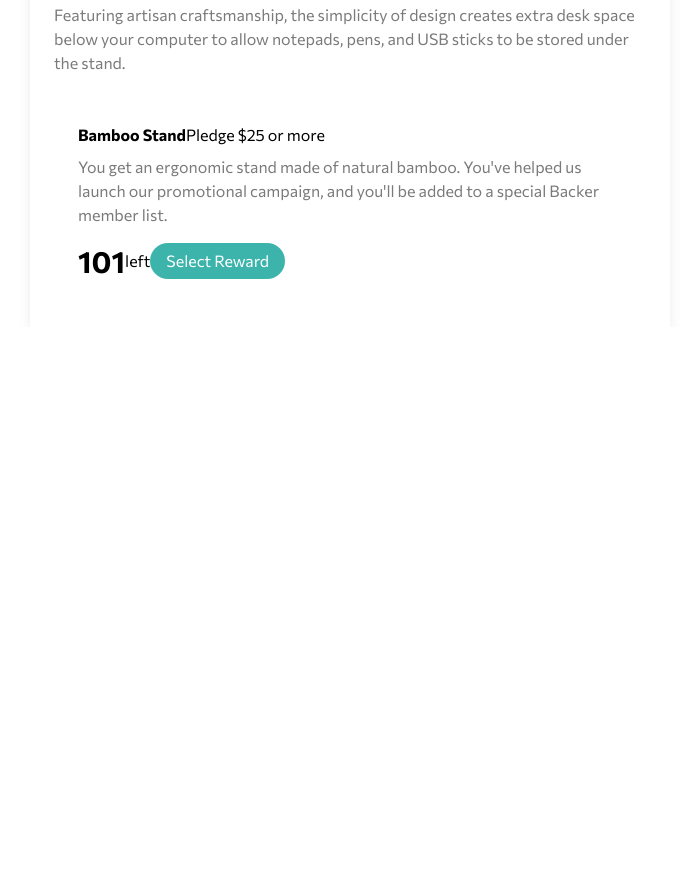
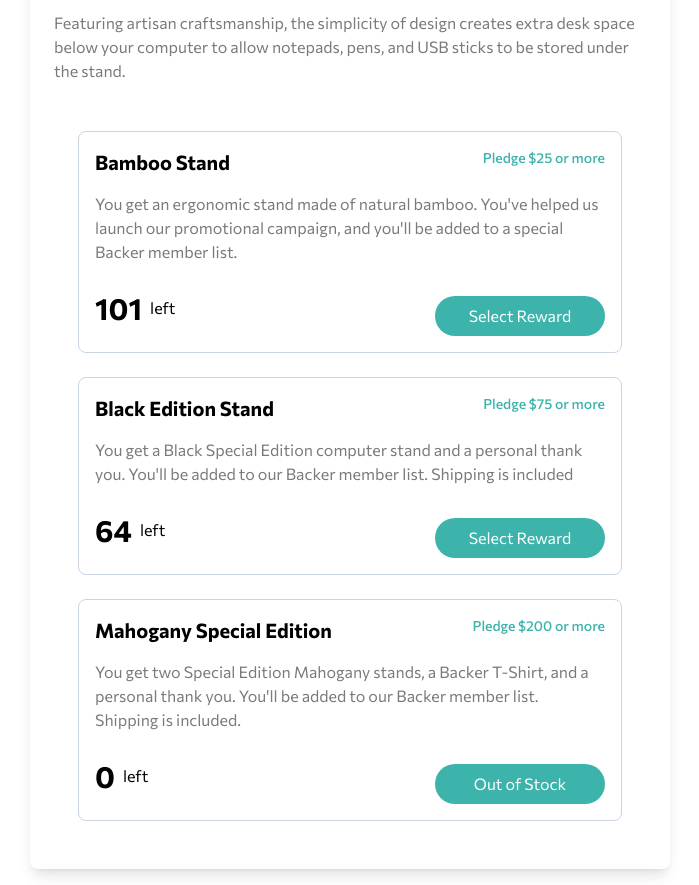
Before and after one commit to issa99-lab/Crowd-Funding-Product-Page, a website: page index.html in a window 1280 px wide. Shown: the part 1200-2085 px from the top of the page, without its empty margins (290-989 px from the left). Before the commit the page ends 1527 px from the top, so only its background shows below. Drawn offline with Linux system fonts and the light colour scheme.

Commit message:
All default css done

```diff
--- a/index.html
+++ b/index.html
@@ -41,12 +41,12 @@
       </nav>
     </section>
     <!-- Main section -->
-    <section class="flex flex-col relative">
+    <section class="flex flex-col relative mb-4">
       <div class="flex flex-col w-11/12 container gap-6 mx-auto lg:w-1/2">
         <!-- first main child div -->
         <!-- first main child div -->
         <div
-          class="flex flex-col justify-center rounded-3xl items-center p-6 shadow-lg gap-4 text-center -top-10 z-10 md:gap-6 lg:gap-6"
+          class="flex flex-col justify-center rounded-lg items-center p-6 shadow-lg gap-4 text-center -top-10 z-10 md:gap-6 lg:gap-6"
         >
           <img
             src="images/logo-mastercraft.svg"
@@ -85,7 +85,7 @@
         <!-- second main child div -->
         <!-- second main child div -->
         <div
-          class="flex flex-col p-6 rounded-3xl shadow-lg gap-4 text-center md:gap-6 md:justify-start lg:gap-6 lg:justify-start"
+          class="flex flex-col p-6 rounded-lg shadow-lg gap-4 text-center md:gap-6 md:justify-start lg:gap-6 lg:justify-start"
         >
           <div
             class="flex flex-col divide-dark-gray divide-y p-6 gap-8 items-center text-center md:gap-6 md:divide-x md:divide-y-0 md:flex-row md:pl-0 lg:pl-0 lg:flex-row lg:divide-x lg:divide-y-0"
@@ -115,10 +115,10 @@
         <!-- third main child div -->
         <!-- third main child div -->
         <div
-          class="flex flex-col p-6 rounded-3xl shadow-lg gap-4 justify-start md:gap-6 lg:gap-6"
+          class="justify-start flex flex-col p-6  rounded-lg shadow-lg gap-4 md:gap-6 lg:gap-6 "
         >
-          <h2 class="text-2xl font-bold mb-2 lg:mb-4">About this project</h2>
-          <p class="text-dark-gray mb-2">
+          <h2 class=" text-2xl font-bold mb-2 lg:mb-4">About this project</h2>
+          <p class="text-dark-gray mb-2 ">
             The Mastercraft Bamboo Monitor Riser is a sturdy and stylish
             platform that elevates your screen to a more comfortable viewing
             height. Placing your monitor at eye level has the potential to
@@ -135,16 +135,18 @@
           <section
             class="flex flex-col p-6 gap-4 md:gap-6 justify-start lg:gap-6"
           >
+
             <!-- child child 1 -->
-            <div class="flex flex-col p-4">
+            <!-- child child 1 -->
+            <div class="flex flex-col border border-gray rounded-lg p-4">
               <!-- 111 -->
               <div
-                class="flex flex-col md:flex-row md:justify-between lg:justify-between lg:flex-row"
+                class="flex flex-col md:flex-row md:mb-2 md:justify-between lg:justify-between lg:flex-row lg:mb-2"
               >
                 <!-- children -->
                 <p class="font-bold pb-2 lg:text-xl">Bamboo Stand</p>
                 <!-- children -->
-                <p class="text-dark-cyan mb-2 inline-block lg:text-sm">Pledge $25 or more</p>
+                <p class="text-moderate-cyan font-medium mb-2 inline-block text-sm">Pledge $25 or more</p>
               </div>
               <!-- 222 -->
               <div class="">
@@ -156,19 +158,83 @@
               </div>
               <!-- 333 -->
               <div
-                class="flex flex-col md:flex-row md:text-center md:justify-between lg:justify-between lg:flex-row lg:text-center"
+                class="flex flex-col md:flex-row md:items-center md:justify-between lg:justify-between lg:flex-row lg:text-center lg:items-center"
               >
-                <div class="flex items-center ">
-                  <h3 class="font-bold text-3xl md:pr-4">101</h3>
+                <div class="flex items-center mb-2 ">
+                  <h2 class="font-bold text-3xl pr-2">101</h2>
                   <span class="">left</span>
                 </div>
 
-              <button class="rounded-full  bg-moderate-cyan  text-white md:py-2 md:px-4 lg:py-2 lg:px-4 ">
+              <button class="rounded-full w-1/2 mt-2  bg-moderate-cyan  text-white py-2 px-4 md:w-1/3 lg:w-1/3">
                     Select Reward</button>
-
                 </div>
               </div>
+
+              <!-- Child child 2 -->
+              <!-- Child child 2 -->
+              <div class="flex flex-col border border-gray rounded-lg p-4">
+                <!-- 111 -->
+                <div
+                  class="flex flex-col md:flex-row md:mb-2 md:justify-between lg:justify-between lg:flex-row lg:mb-2"
+                >
+                  <!-- children -->
+                  <p class="font-bold pb-2 lg:text-xl">Black Edition Stand</p>
+                  <!-- children -->
+                  <p class="text-moderate-cyan font-medium mb-2 inline-block text-sm">Pledge $75 or more</p>
+                </div>
+                <!-- 222 -->
+                <div class="">
+                  <p class="text-dark-gray text-base mb-4 pb-2">
+                    You get a Black Special Edition computer stand and a personal thank you. You'll be added to our Backer member list. Shipping is included
+                  </p>
+                </div>
+                <!-- 333 -->
+                <div
+                  class="flex flex-col md:flex-row md:items-center md:justify-between lg:justify-between lg:flex-row lg:text-center lg:items-center"
+                >
+                  <div class="flex items-center mb-2 ">
+                    <h2 class="font-bold text-3xl pr-2">64</h2>
+                    <span class="">left</span>
+                  </div>
+
+                <button class="rounded-full w-1/2 mt-2  bg-moderate-cyan  text-white py-2 px-4 md:w-1/3 lg:w-1/3">
+                      Select Reward</button>
+                  </div>
+                </div>
+
+                <!-- Child child 3 -->
+              <!-- Child child 3 -->
+              <div class="flex flex-col border border-gray rounded-lg p-4">
+                <!-- 111 -->
+                <div
+                  class="flex flex-col md:flex-row md:mb-2 md:justify-between lg:justify-between lg:flex-row lg:mb-2"
+                >
+                  <!-- children -->
+                  <p class="font-bold pb-2 lg:text-xl">Mahogany Special Edition</p>
+                  <!-- children -->
+                  <p class="text-moderate-cyan font-medium mb-2 inline-block text-sm">Pledge $200 or more</p>
+                </div>
+                <!-- 222 -->
+                <div class="">
+                  <p class="text-dark-gray text-base mb-4 pb-2">
+                    You get two Special Edition Mahogany stands, a Backer T-Shirt, and a personal thank you. You'll be added to our Backer member list. Shipping is included.
+                  </p>
+                </div>
+                <!-- 333 -->
+                <div
+                  class="flex flex-col md:flex-row md:items-center md:justify-between lg:justify-between lg:flex-row lg:text-center lg:items-center"
+                >
+                  <div class="flex items-center mb-2 ">
+                    <h2 class="font-bold text-3xl pr-2">0</h2>
+                    <span class="">left</span>
+                  </div>
+
+                <button class="rounded-full w-1/2 mt-2  bg-moderate-cyan  text-white py-2 px-4 md:w-1/3 lg:w-1/3">
+                      Out of Stock</button>
+                  </div>
+                </div>
             </div>
+
           </section>
         </div>
       </div>
--- a/tailwind.config.js
+++ b/tailwind.config.js
@@ -24,8 +24,8 @@ module.exports = {
 
     extend: {
       backgroundImage: {
-        'hero-desktop': "url('images/image-hero-desktop.jpg')",
-        'hero-mobile': "url('images/image-hero-mobile.jpg') ",
+        'hero-desktop': "url('/images/image-hero-desktop.jpg')",
+        'hero-mobile': "url('/images/image-hero-mobile.jpg') ",
       }
     },
   },
```
Also changed, not shown: CSS/main.css.
